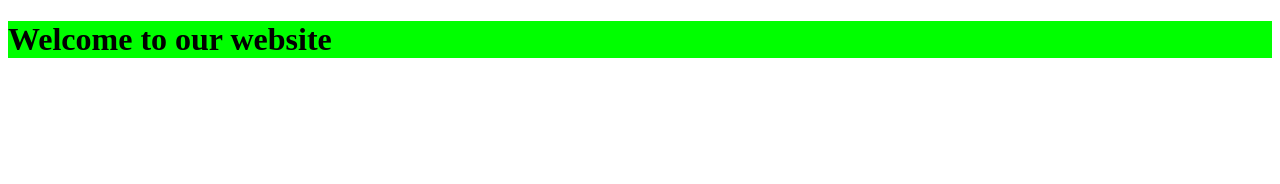
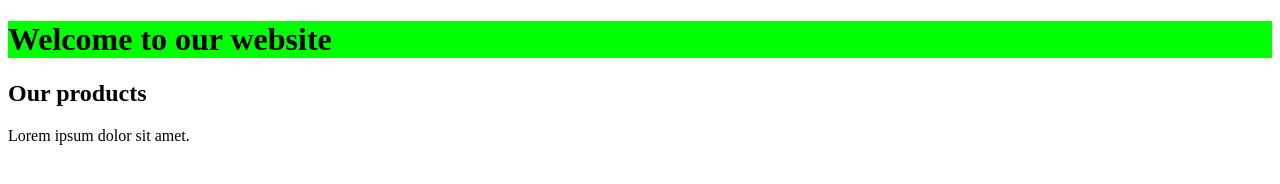
Before and after one commit to AbduganiDev/onlinestore, a plain HTML site: page index.html in a window 1280 px wide. Drawn offline with Linux system fonts and the light colour scheme.

Commit message:
Iadded new main tag to index.html

```diff
--- a/index.html
+++ b/index.html
@@ -12,6 +12,12 @@
         <h1>Welcome to our website</h1>
     </header>
 
+    <main>
+        <div class="container">
+            <h2>Our products</h2>
+            <p>Lorem ipsum dolor sit amet.</p>
+        </div>
+    </main>
 
 </body>
 </html>
```
